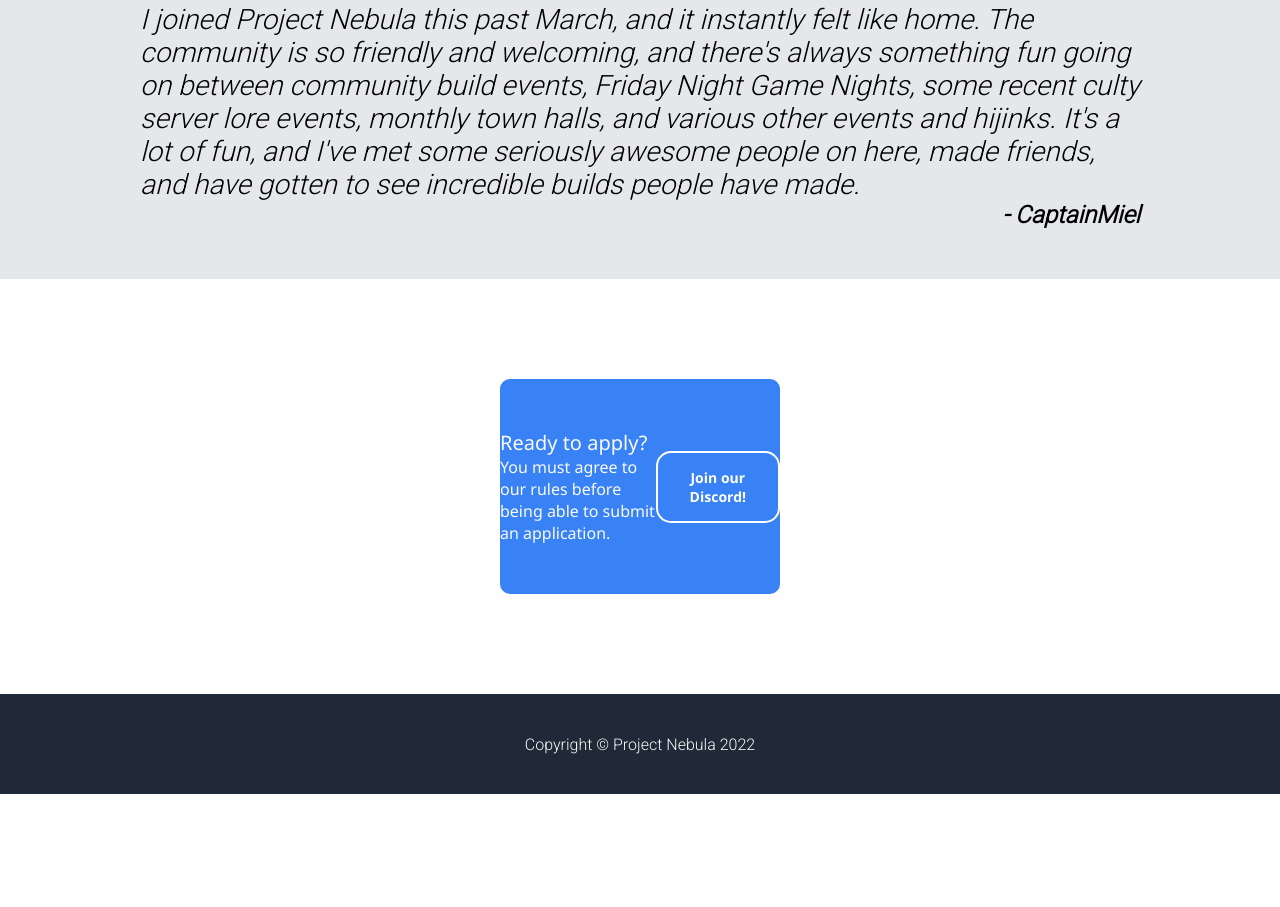
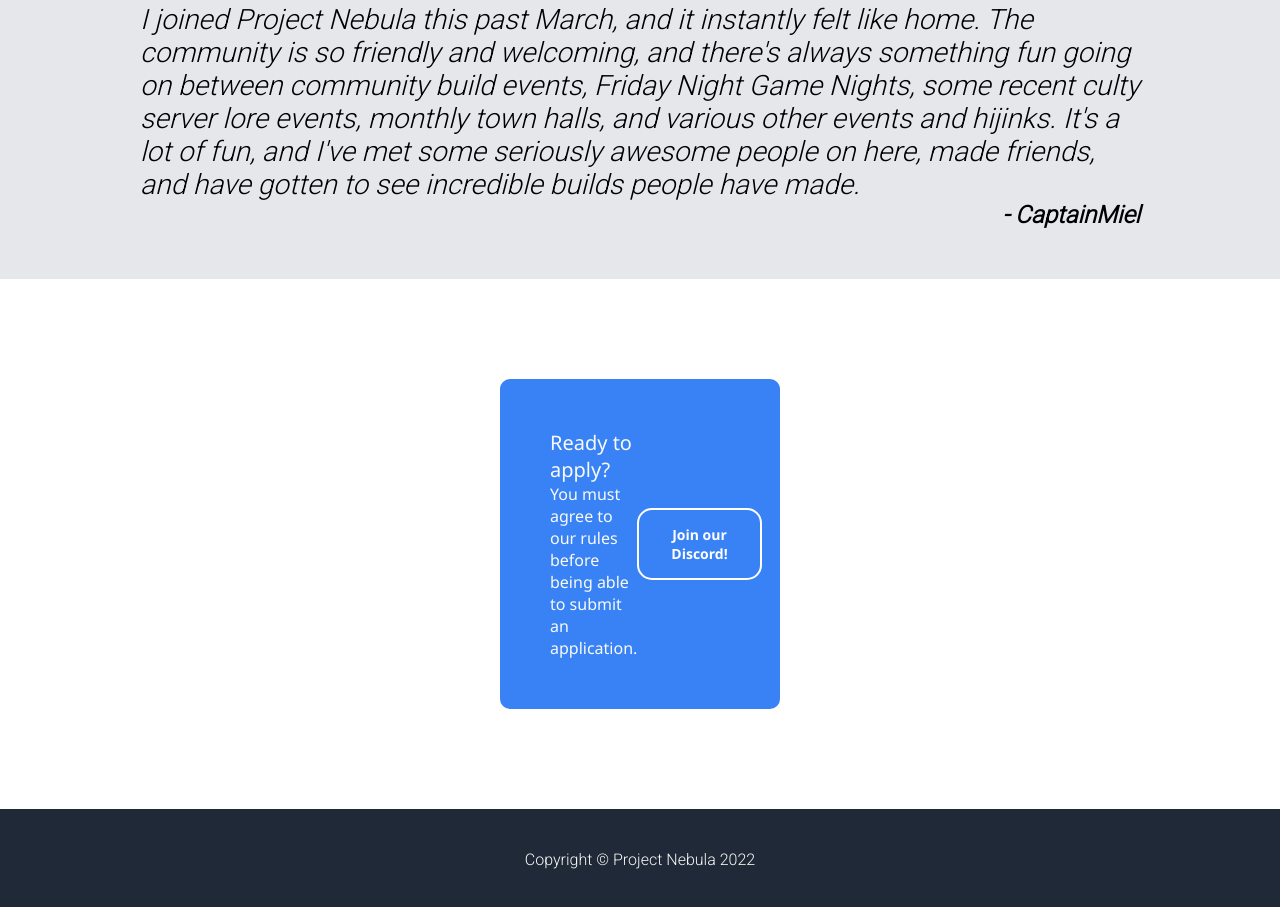
Before and after one commit to Wyspec/landing-page, a plain HTML site: page index.html in a window 1280 px wide. Shown: the part 1138-2045 px from the top of the page. Before the commit the page ends 1932 px from the top, so only its background shows below. Drawn offline with Linux system fonts and the light colour scheme.

Commit message:
fix padding bug

```diff
--- a/styles.css
+++ b/styles.css
@@ -179,8 +179,7 @@ body {
     justify-content: space-around;
     align-items: center;
     margin: 100px 500px;
-    padding-top: 50px;
-    padding-bottom: 50px;
+    padding: 50px;
     background-color: #3882f6;
     border-radius: 10px;
 }
```
